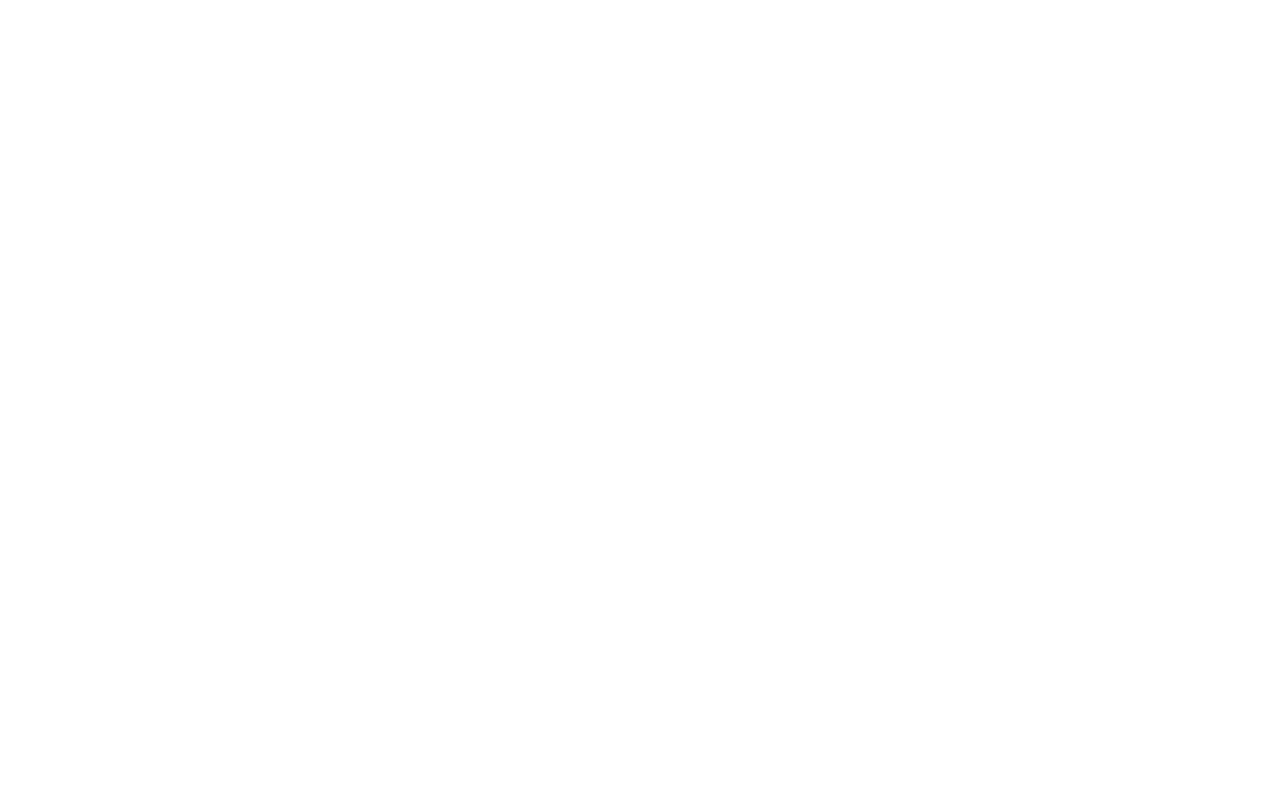
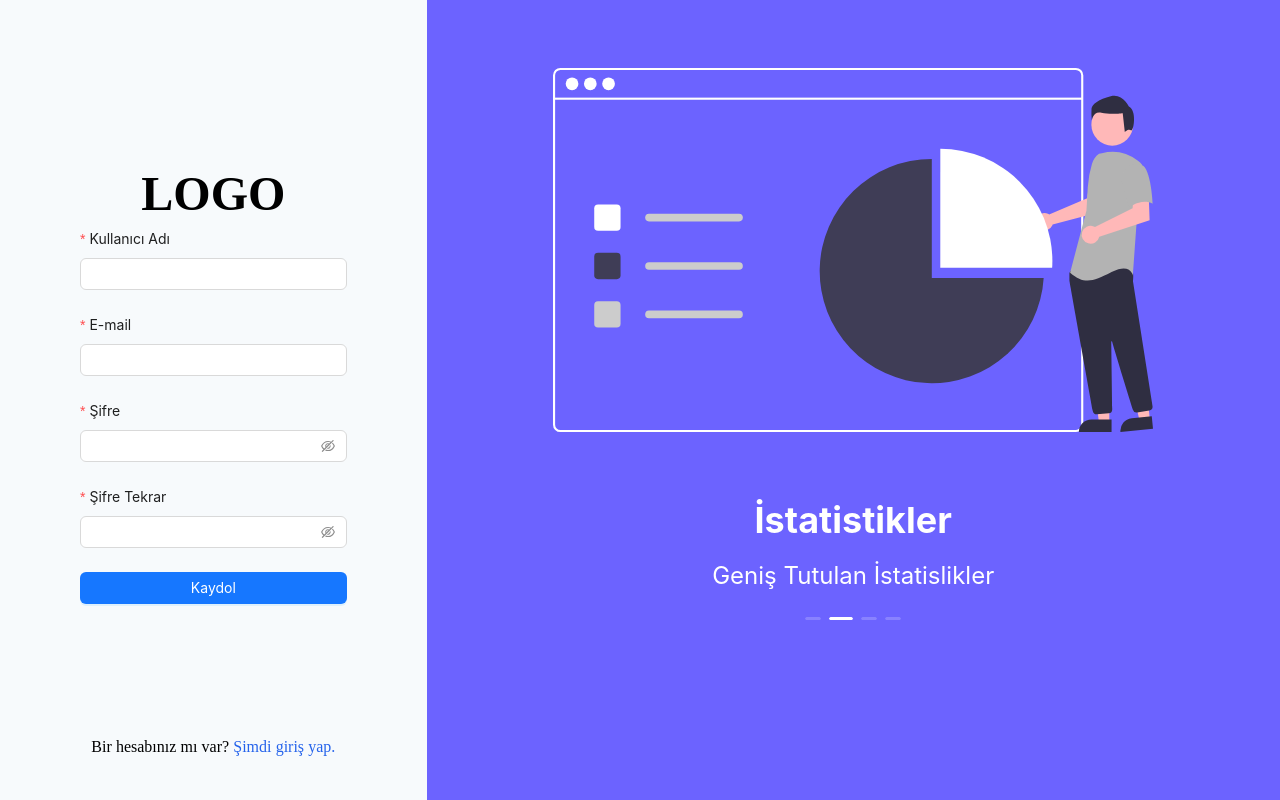
Before and after one commit to mstfay/POS_Application, a React (Create React App) app in the folder client/: page /register in a window 1280 px wide. Before the commit this address had no page. Built offline with nearby package versions, Linux system fonts and the light colour scheme.

Commit message:
Created and complated login-register pages

```diff
--- a/client/src/App.jsx
+++ b/client/src/App.jsx
@@ -5,6 +5,8 @@ import CartPage from "./pages/CartPage";
 import BillPage from "./pages/BillPage";
 import CustomerPage from "./pages/CustomerPage";
 import StatisticPage from "./pages/StatisticPage";
+import Register from "./pages/auth/Register";
+import Login from "./pages/auth/Login";
 
 
 function App() {
@@ -16,6 +18,8 @@ function App() {
         <Route path="/bills" element={<BillPage />}/>
         <Route path="/customers" element={<CustomerPage />}/>
         <Route path="/statistic" element={<StatisticPage />}/>
+        <Route path="/register" element={<Register />}/>
+        <Route path="/login" element={<Login />}/>
       </Routes>
     </BrowserRouter>
   );
--- a/client/src/components/Header/Header.jsx
+++ b/client/src/components/Header/Header.jsx
@@ -16,7 +16,7 @@ const Header = () => {
       <header className="py-4 px-6 flex justify-between items-center gap-10">
         <div className="logo">
           <Link to="/">
-            <h2 className="text-2xl md:text-4xl">LudenDream</h2>
+            <h2 className="text-2xl md:text-4xl">LOGO</h2>
           </Link>
         </div>
         <div className="header-search flex-1 flex justify-center">
--- /dev/null
+++ b/client/src/components/auth/AuthCarousel.jsx
@@ -0,0 +1,13 @@
+import React from "react";
+
+const AuthCarousel = ({ image, header, describe }) => {
+  return (
+    <div className="!flex flex-col items-center justify-center !h-full mb-10 px-6">
+      <img src={image} alt="" className="w-[600px] h-[500px]"></img>
+      <h3 className="text-4xl text-white text-center font-bold">{header}</h3>
+      <p className="mt-5 text-2xl text-white text-center">{describe}</p>
+    </div>
+  );
+};
+
+export default AuthCarousel;
--- a/client/src/index.css
+++ b/client/src/index.css
@@ -4,6 +4,12 @@
 
 @import url('https://fonts.googleapis.com/css2?family=Neuton&family=Noto+Serif+Hebrew&display=swap');
 
+body {
+  margin: 0;
+  font-family: 'Neuton', serif;
+  font-family: 'Noto Serif Hebrew', serif;
+  background-color: #f7fafc;
+}
 .ant-btn-primary{
   background-color: #1677ff;
 }
@@ -14,10 +20,7 @@
 }
 
 @media (min-width: 768px) {
-  body {
-    margin: 0;
-    font-family: 'Neuton', serif;
-    font-family: 'Noto Serif Hebrew', serif;
+  body{
     overflow: hidden;
   }
 
--- /dev/null
+++ b/client/src/pages/auth/Login.jsx
@@ -0,0 +1,88 @@
+import React from "react";
+import { Form, Input, Button, Carousel, Checkbox } from "antd";
+import { Link } from "react-router-dom";
+import AuthCarousel from "../../components/auth/AuthCarousel";
+
+const Login = () => {
+  return (
+    <div className="h-screen">
+      <div className="flex justify-between h-full">
+        <div className="xl:px-20 px-10 w-full flex flex-col h-full justify-center relative">
+          <h1 className="text-center text-5xl font-bold mb-2">LOGO</h1>
+          <Form layout="vertical">
+            <Form.Item
+              label="E-mail"
+              name={"email"}
+              rules={[
+                { required: true, message: "E-mail alanı boş bırakılamaz!" },
+              ]}
+            >
+              <Input />
+            </Form.Item>
+            <Form.Item
+              label="Şifre"
+              name={"password"}
+              rules={[
+                { required: true, message: "Şifre alanı boş bırakılamaz!" },
+              ]}
+            >
+              <Input.Password />
+            </Form.Item>
+            <Form.Item name={"remember"} valuePropName="checked">
+              <div className="flex justify-between items-center">
+                <Checkbox>Beni hatırla</Checkbox>
+                <Link className="text-blue-600">
+                  Şifrenizi mi unuttunuz?
+                </Link>
+              </div>
+            </Form.Item>
+            <Form.Item>
+              <Button
+                type="primary"
+                htmlType="submit"
+                className="w-full"
+                size="lg"
+              >
+                Giriş Yap
+              </Button>
+            </Form.Item>
+          </Form>
+          <div className="flex justify-center absolute left-0 bottom-10 w-full">
+            Henüz bir hesabın yok mu?&nbsp;
+            <Link to={"/register"} className="text-blue-600">
+              Şimdi kayıt ol.
+            </Link>
+          </div>
+        </div>
+        <div className="xl:w-4/6 lg:w-3/5 md:w-1/2 md:flex hidden bg-[#6c63ff] h-full">
+          <div className="w-full h-full justify items-center">
+            <Carousel autoplay>
+              <AuthCarousel
+                image="/images/responsive.svg"
+                header="Responsive"
+                describe="Tüm Cihaz Boyutlarıyla Uyumluluk"
+              />
+              <AuthCarousel
+                image="/images/statistic.svg"
+                header="İstatistikler"
+                describe="Geniş Tutulan İstatislikler"
+              />
+              <AuthCarousel
+                image="/images/customer.svg"
+                header="Müşteri Memnuniyeti"
+                describe="Deneyim Sonunda Üründen Memnun Müşteriler"
+              />
+              <AuthCarousel
+                image="/images/admin.svg"
+                header="Yönetici Panali"
+                describe="Tek Yerden Yönetim"
+              />
+            </Carousel>
+          </div>
+        </div>
+      </div>
+    </div>
+  );
+};
+
+export default Login;
--- /dev/null
+++ b/client/src/pages/auth/Register.jsx
@@ -0,0 +1,99 @@
+import React from "react";
+import { Form, Input, Button, Carousel } from "antd";
+import { Link } from "react-router-dom";
+import AuthCarousel from "../../components/auth/AuthCarousel";
+
+const Register = () => {
+  return (
+    <div className="h-screen">
+      <div className="flex justify-between h-full">
+        <div className="xl:px-20 px-10 w-full flex flex-col h-full justify-center relative">
+          <h1 className="text-center text-5xl font-bold mb-2">LOGO</h1>
+          <Form layout="vertical">
+            <Form.Item
+              label="Kullanıcı Adı"
+              name={"username"}
+              rules={[
+                {
+                  required: true,
+                  message: "Kullanıcı Adı alanı boş bırakılamaz!",
+                },
+              ]}
+            >
+              <Input />
+            </Form.Item>
+            <Form.Item
+              label="E-mail"
+              name={"email"}
+              rules={[
+                { required: true, message: "E-mail alanı boş bırakılamaz!" },
+              ]}
+            >
+              <Input />
+            </Form.Item>
+            <Form.Item
+              label="Şifre"
+              name={"password"}
+              rules={[
+                { required: true, message: "Şifre alanı boş bırakılamaz!" },
+              ]}
+            >
+              <Input.Password />
+            </Form.Item>
+            <Form.Item
+              label="Şifre Tekrar"
+              name={"passwordAgain"}
+              rules={[{ required: true, message: "Şifrenizi tekrar giriniz!" }]}
+            >
+              <Input.Password />
+            </Form.Item>
+            <Form.Item>
+              <Button
+                type="primary"
+                htmlType="submit"
+                className="w-full"
+                size="lg"
+              >
+                Kaydol
+              </Button>
+            </Form.Item>
+          </Form>
+          <div className="flex justify-center absolute left-0 bottom-10 w-full">
+            Bir hesabınız mı var?&nbsp;
+            <Link to={"/login"} className="text-blue-600">
+              Şimdi giriş yap.
+            </Link>
+          </div>
+        </div>
+        <div className="xl:w-4/6 lg:w-3/5 md:w-1/2 md:flex hidden bg-[#6c63ff] h-full">
+          <div className="w-full h-full justify items-center">
+            <Carousel autoplay>
+              <AuthCarousel
+                image="/images/responsive.svg"
+                header="Responsive"
+                describe="Tüm Cihaz Boyutlarıyla Uyumluluk"
+              />
+              <AuthCarousel
+                image="/images/statistic.svg"
+                header="İstatistikler"
+                describe="Geniş Tutulan İstatislikler"
+               />
+              <AuthCarousel
+                image="/images/customer.svg"
+                header="Müşteri Memnuniyeti"
+                describe="Deneyim Sonunda Üründen Memnun Müşteriler"
+               />
+              <AuthCarousel
+                image="/images/admin.svg"
+                header="Yönetici Panali"
+                describe="Tek Yerden Yönetim"
+               />
+            </Carousel>
+          </div>
+        </div>
+      </div>
+    </div>
+  );
+};
+
+export default Register;
```
